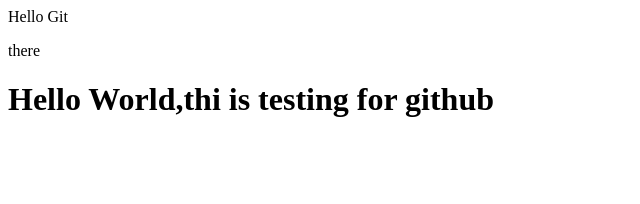
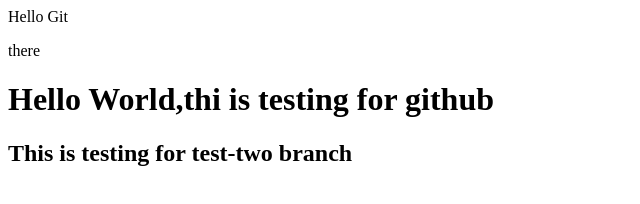
Before and after one commit to phyowaizaw-12/demo-repo, a plain HTML site: page index.html in a window 1280 px wide. Shown: the whole page, without its empty margins (0-640 px from the left). Drawn offline with Linux system fonts and the light colour scheme.

Commit message:
success testing

```diff
--- a/index.html
+++ b/index.html
@@ -2,3 +2,5 @@
 <p>there</p>
 
 <h1>Hello World,thi is testing for github</h1>
+
+<h2>This is testing for test-two branch</h2>
```
